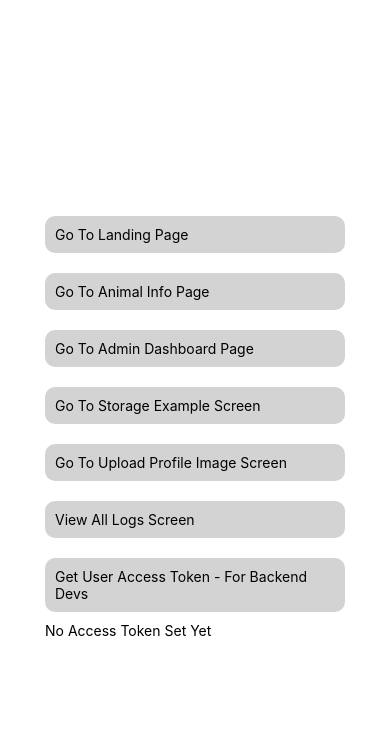
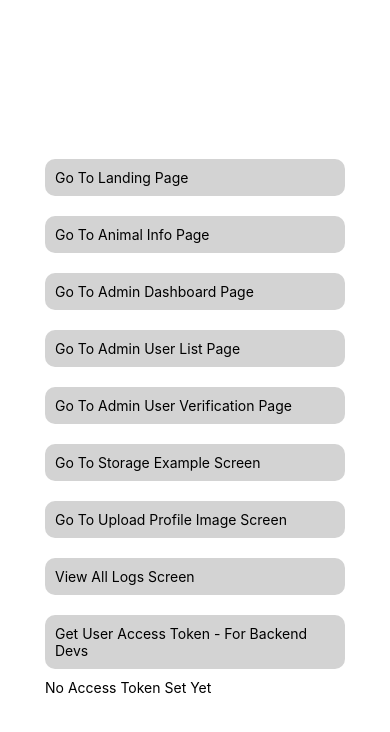
Before and after one commit to GTBitsOfGood/Healing4Heroes, a React Native app in the folder mobile/: screen / in a window 390 px wide. Shown: the top 732 px of the page. Built offline with nearby package versions, Linux system fonts and the light colour scheme.

Commit message:
adding user verification portal

```diff
--- a/mobile/App.tsx
+++ b/mobile/App.tsx
@@ -17,6 +17,8 @@ import ViewAllLogsScreen from "./screens/Training/ViewAllLogsScreen";
 import ViewSingleLogScreen from "./screens/Training/ViewSingleLogScreen";
 import UploadProfileImageScreen from "./screens/Onboarding/UploadProfileImageScreen";
 import AddTrainingLogScreen from "./screens/Training/AddTrainingLogScreen";
+import AdminUserList from "./screens/Admin/AdminUserListScreen";
+import AdminUserVerificationScreen from "./screens/Admin/AdminUserVerificationScreen";
 
 const Stack = createNativeStackNavigator();
 
@@ -57,6 +59,12 @@ export default function App() {
         />
         <Stack.Screen name="User Dashboard" component={UserDashboardScreen} />
         <Stack.Screen name="Admin Dashboard" component={AdminDashboardScreen} />
+        <Stack.Screen name="Admin User List" component={AdminUserList} />
+        <Stack.Screen
+          name="Admin User Verification"
+          component={AdminUserVerificationScreen}
+        />
+
         <Stack.Screen
           name="Storage Example Screen"
           component={StorageExampleScreen}
--- a/mobile/components/Overlays/UserOverlay.tsx
+++ b/mobile/components/Overlays/UserOverlay.tsx
@@ -10,15 +10,10 @@ import { Ionicons } from "@expo/vector-icons";
 import IconButton from "../IconButton";
 
 interface StepOverlayProps {
-  headerComponent: ReactElement;
   pageBody: ReactElement;
   pageIcon?: ReactElement;
 }
-export default function LogOverlay({
-  headerComponent,
-  pageBody,
-  pageIcon,
-}: StepOverlayProps) {
+export default function LogOverlay({ pageBody }: StepOverlayProps) {
   return (
     <TouchableWithoutFeedback
       onPress={() => {
@@ -27,7 +22,11 @@ export default function LogOverlay({
     >
       <View style={styles.container}>
         <View style={styles.headerContainer}>
-          <View>{headerComponent}</View>
+          <IconButton
+            icon={
+              <Ionicons name="ios-chevron-back-sharp" size={26} color="grey" />
+            }
+          ></IconButton>
         </View>
         <ScrollView>{pageBody}</ScrollView>
         <View style={styles.footerContainer}>
--- a/mobile/components/UserEntry.tsx
+++ b/mobile/components/UserEntry.tsx
@@ -1,14 +1,26 @@
 import React from "react";
-import { FontAwesome } from "@expo/vector-icons";
+import { FontAwesome, Ionicons } from "@expo/vector-icons";
 import { TouchableOpacity, StyleSheet, View, Text } from "react-native";
+import IconButton from "./IconButton";
 
-const UserEntry = () => {
+const UserEntry = (props: any) => {
   return (
     <TouchableOpacity onPress={undefined} style={styles.userEntryContainer}>
       <View style={styles.userEntry}>
         <FontAwesome name="user-circle" size={24} color="grey" />
         <Text style={styles.userLogText}>User Name</Text>
-        <Text style={styles.userLogText}>test@gmail.com</Text>
+        {props.isVerification ? (
+          <View style={styles.userLogIcon}>
+            <IconButton
+              icon={<Ionicons name="checkmark-circle" size={30} color="grey" />}
+            ></IconButton>
+            <IconButton
+              icon={<Ionicons name="close-circle" size={30} color="grey" />}
+            ></IconButton>
+          </View>
+        ) : (
+          <Text style={styles.userLogText}>test@gmail.com</Text>
+        )}
       </View>
     </TouchableOpacity>
   );
@@ -30,6 +42,7 @@ const styles = StyleSheet.create({
   userEntry: {
     flexDirection: "row",
     justifyContent: "space-around",
+    alignItems: "center",
   },
 
   userLogText: {
@@ -37,6 +50,12 @@ const styles = StyleSheet.create({
     fontFamily: "DMSans-Bold",
     fontSize: 10,
   },
+
+  userLogIcon: {
+    flexDirection: "row",
+    justifyContent: "space-around",
+    marginRight: 0,
+  },
 });
 
 export default UserEntry;
--- a/mobile/screens/Admin/AdminUserList.tsx
+++ b/mobile/screens/Admin/AdminUserListScreen.tsx
@@ -2,8 +2,6 @@ import React, { useEffect } from "react";
 import { BackHandler, StyleSheet, Text, View } from "react-native";
 import UserEntry from "../../components/UserEntry";
 import LogOverlay from "../../components/Overlays/UserOverlay";
-import { Ionicons } from "@expo/vector-icons";
-import IconButton from "../../components/IconButton";
 
 export default function AdminUserList(props: any) {
   useEffect(() => {
@@ -15,15 +13,6 @@ export default function AdminUserList(props: any) {
 
   return (
     <LogOverlay
-      headerComponent={
-        <View>
-          <IconButton
-            icon={
-              <Ionicons name="ios-chevron-back-sharp" size={26} color="grey" />
-            }
-          ></IconButton>
-        </View>
-      }
       pageBody={
         <View style={styles.container}>
           <Text style={styles.title}>All Users</Text>
--- /dev/null
+++ b/mobile/screens/Admin/AdminUserVerificationScreen.tsx
@@ -0,0 +1,51 @@
+import React, { useEffect } from "react";
+import { BackHandler, StyleSheet, Text, View } from "react-native";
+import UserEntry from "../../components/UserEntry";
+import LogOverlay from "../../components/Overlays/UserOverlay";
+
+export default function AdminUserVerificationScreen(props: any) {
+  useEffect(() => {
+    BackHandler.addEventListener("hardwareBackPress", function () {
+      props.navigation.navigate("Admin Dashboard");
+      return true;
+    });
+  }, []);
+
+  return (
+    <LogOverlay
+      pageBody={
+        <View style={styles.container}>
+          <Text style={styles.title}>User Verification Portal</Text>
+          <UserEntry isVerification={true}></UserEntry>
+          <UserEntry isVerification={true}></UserEntry>
+        </View>
+      }
+    ></LogOverlay>
+  );
+}
+
+const styles = StyleSheet.create({
+  container: {
+    flex: 1,
+    backgroundColor: "#f2f2f2",
+    justifyContent: "space-between",
+    flexDirection: "column",
+  },
+
+  dashboardHeader: {
+    flexDirection: "row",
+  },
+
+  profileName: {
+    flexGrow: 1,
+    paddingLeft: 10,
+    alignSelf: "center",
+    color: "grey",
+    fontFamily: "DMSans-Bold",
+  },
+
+  title: {
+    color: "grey",
+    fontFamily: "DMSans-Bold",
+  },
+});
--- a/mobile/screens/Development/DevelopmentScreen.tsx
+++ b/mobile/screens/Development/DevelopmentScreen.tsx
@@ -27,6 +27,20 @@ export default function DevelopmentScreen(props: any) {
         style={styles.buttonItem}
       >
         <Text>Go To Admin Dashboard Page</Text>
+      </TouchableOpacity>
+
+      <TouchableOpacity
+        onPress={() => props.navigation.navigate("Admin User List")}
+        style={styles.buttonItem}
+      >
+        <Text>Go To Admin User List Page</Text>
+      </TouchableOpacity>
+
+      <TouchableOpacity
+        onPress={() => props.navigation.navigate("Admin User Verification")}
+        style={styles.buttonItem}
+      >
+        <Text>Go To Admin User Verification Page</Text>
       </TouchableOpacity>
 
       <TouchableOpacity
```
Also changed, not shown: mobile/screens/Admin/AdminDetailedUserScreen.tsx (added).
